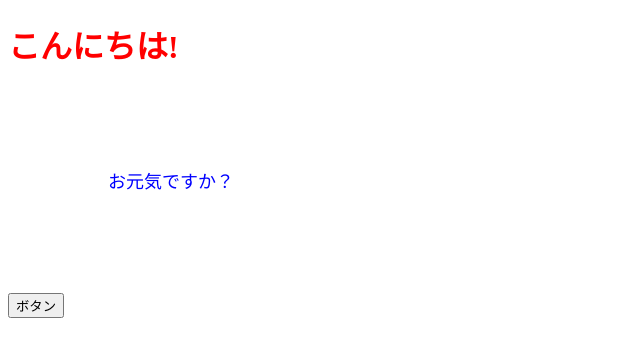
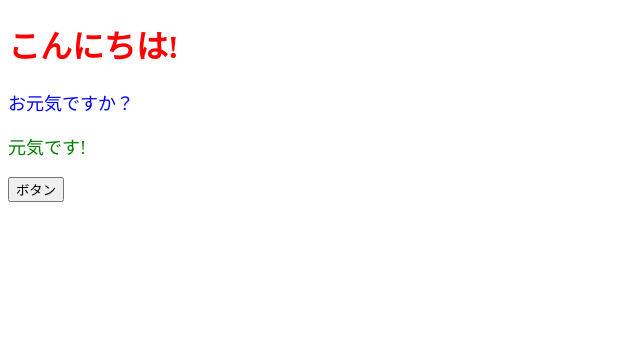
Before and after one commit to Takao-Yamasaki/react-basis, a React (Create React App) app in the folder react-basis/: page / in a window 1280 px wide. Shown: the top 356 px of the page, without its empty margins (0-640 px from the left). Built offline with nearby package versions, Linux system fonts and the light colour scheme.

Commit message:
add:props

```diff
--- a/react-basis/src/App.jsx
+++ b/react-basis/src/App.jsx
@@ -1,16 +1,14 @@
+import { ColorfulMessage } from "./components/ColorfulMessage";
+
 // アロー関数で記載する
 export const App = () => {
   const onClickButton = () => alert();
-  const contentStyle = {
-    color: "blue",
-    fontSize: "18px",
-    margin: 100
-  };
 
   return (
     <>
       <h1 style={{color: "red"}}>こんにちは!</h1>
-      <p style={contentStyle}>お元気ですか？</p>
+      <ColorfulMessage color="blue">お元気ですか？</ColorfulMessage>
+      <ColorfulMessage color="green">元気です!</ColorfulMessage>
       {console.log('hoge!')}
       <button onClick={onClickButton}>ボタン</button>
       {/* <button onClick={() => alert()}>ボタン</button> */}
--- /dev/null
+++ b/react-basis/src/components/ColorfulMessage.jsx
@@ -0,0 +1,12 @@
+export const ColorfulMessage = ({ color, children }) => {
+  // 分割代入
+  // const { color, children } = props;
+  const contentStyleA = {
+    // 省略記法
+    color,
+    fontSize: "18px",
+  };
+
+  return <p style={contentStyleA}>{children}</p>;
+  // return <p style={contentStyleA}>{props.message}</p>;
+};
```
